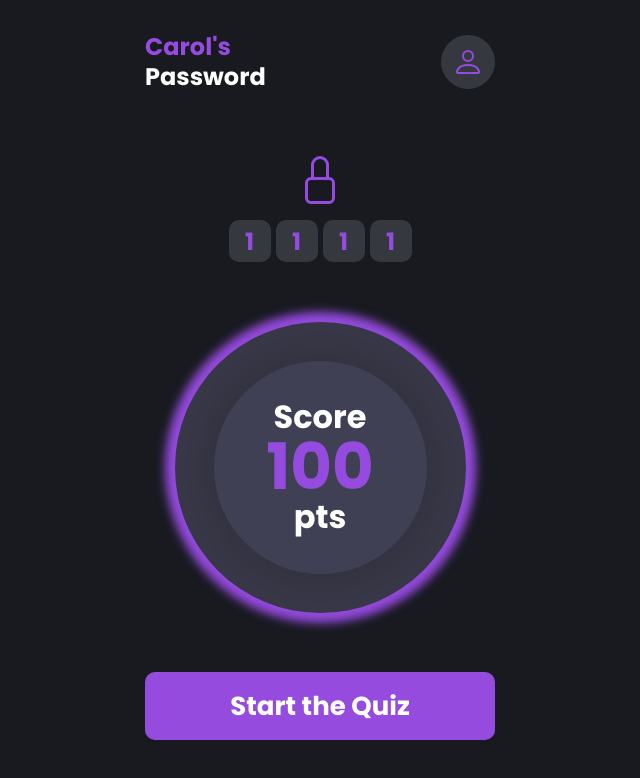
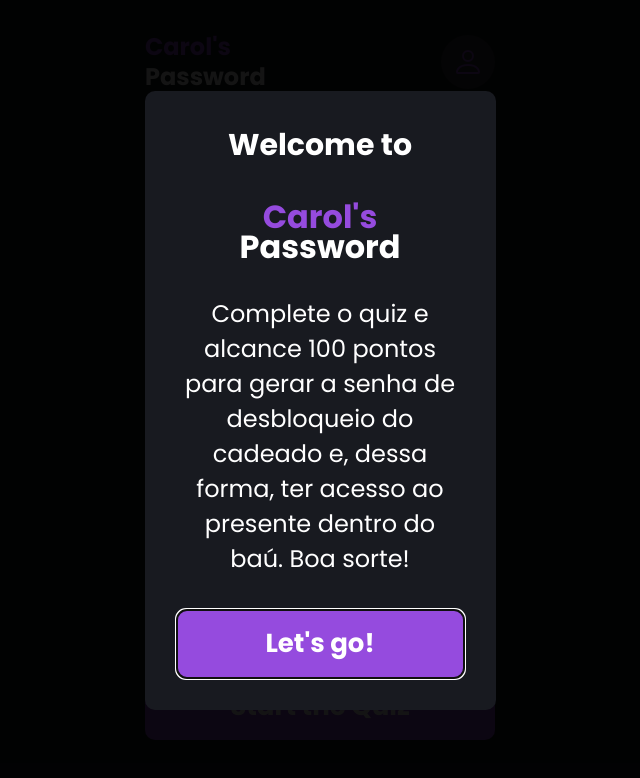
Before and after one commit to aleffreitas/carolspassword, a React (Vite) app: page / in a window 1280 px wide. Shown: the top 778 px of the page, without its empty margins (320-960 px from the left). Built offline with nearby package versions, Linux system fonts and the light colour scheme.

Commit message:
feat: finish welcome modal

```diff
--- a/package.json
+++ b/package.json
@@ -9,6 +9,7 @@
     "preview": "vite preview"
   },
   "dependencies": {
+    "@radix-ui/react-dialog": "^1.0.3",
     "@types/styled-components": "^5.1.26",
     "react": "^18.2.0",
     "react-dom": "^18.2.0",
--- a/src/components/Header/index.tsx
+++ b/src/components/Header/index.tsx
@@ -1,5 +1,5 @@
+import { Logo } from "../Logo";
 import { Avatar } from "./Avatar";
-import { Logo } from "./Logo";
 import { Container } from "./styles";
 
 export function Header(){
--- a/src/components/Modal/styles.ts
+++ b/src/components/Modal/styles.ts
@@ -2,7 +2,7 @@ import styled, { css } from 'styled-components';
 import { Overlay as RadixOverlay, Content as RadixContent } from '@radix-ui/react-dialog';
 
 export const Overlay = styled(RadixOverlay)`
-  background: rgba(0, 0, 0, 0.5);
+  background: rgba(0, 0, 0, 0.92);
   position: fixed;
   top: 0;
   left: 0;
@@ -17,7 +17,8 @@ export const Content = styled(RadixContent)`
   ${({ theme }) => css`
     background-color: ${theme.colors.gray900};
   `};
-  min-width: 300px;
+  width: 351px;
   padding: 32px;
   border-radius: 10px;
+  box-sizing: border-box;
 `;
--- a/src/pages/Dashboard/index.tsx
+++ b/src/pages/Dashboard/index.tsx
@@ -1,13 +1,43 @@
+import { useEffect, useState } from "react";
 import { Button } from "../../components/Button";
 import { Password } from "../../components/Password";
 import { ScoreCircle } from "../../components/Score";
+import { Modal } from "../../components/Modal";
+import { Container, Text, Title } from "./styles";
+import { Logo } from "../../components/Logo";
 
 export function Dashboard(){
+  const [openModal, setOpenModal] = useState(false);
+
+  function openInitialModal(){
+    setOpenModal(true);
+  }
+
+  function closeModal(){
+    setOpenModal(false);
+  }
+
+  useEffect(() => {
+    openInitialModal();
+  },[]);
+
   return(
     <>
       <Password />
       <ScoreCircle score={100} />
       <Button text="Start the Quiz"/>
+
+      <Modal open={openModal} onClose={closeModal}>
+        <Container>
+          <Title>Welcome to</Title>
+          <Logo subTitle="Password" size={16} />
+          <Text>
+            Complete o quiz e alcance 100 pontos para gerar a senha de desbloqueio do cadeado e, dessa forma, ter acesso ao presente dentro do baú.
+            Boa sorte!
+          </Text>
+          <Button text="Let's go!" />
+        </Container>
+      </Modal>
     </>
   );
 }
--- a/src/pages/Dashboard/styles.ts
+++ b/src/pages/Dashboard/styles.ts
@@ -1,4 +1,21 @@
 import styled from "styled-components";
+
+export const Container = styled.div`
+  height: 555px;
+  display: flex;
+  flex-direction: column;
+  align-items: center;
+  justify-content: space-between;
+  text-align: center;
+`;
+
+export const Title = styled.h1`
+  font-size: 30px;
+`;
+
+export const Text = styled.p`
+  font-size: 24px;
+`;
 
 // export const Container = styled.div`
 //   display: flex;
```
Also changed, not shown: src/components/Logo/index.tsx (renamed from src/components/Header/Logo/index.tsx), src/components/Logo/styles.ts (renamed from src/components/Header/Logo/styles.ts), 1 other file (tests, documents, lock files or other folders).
